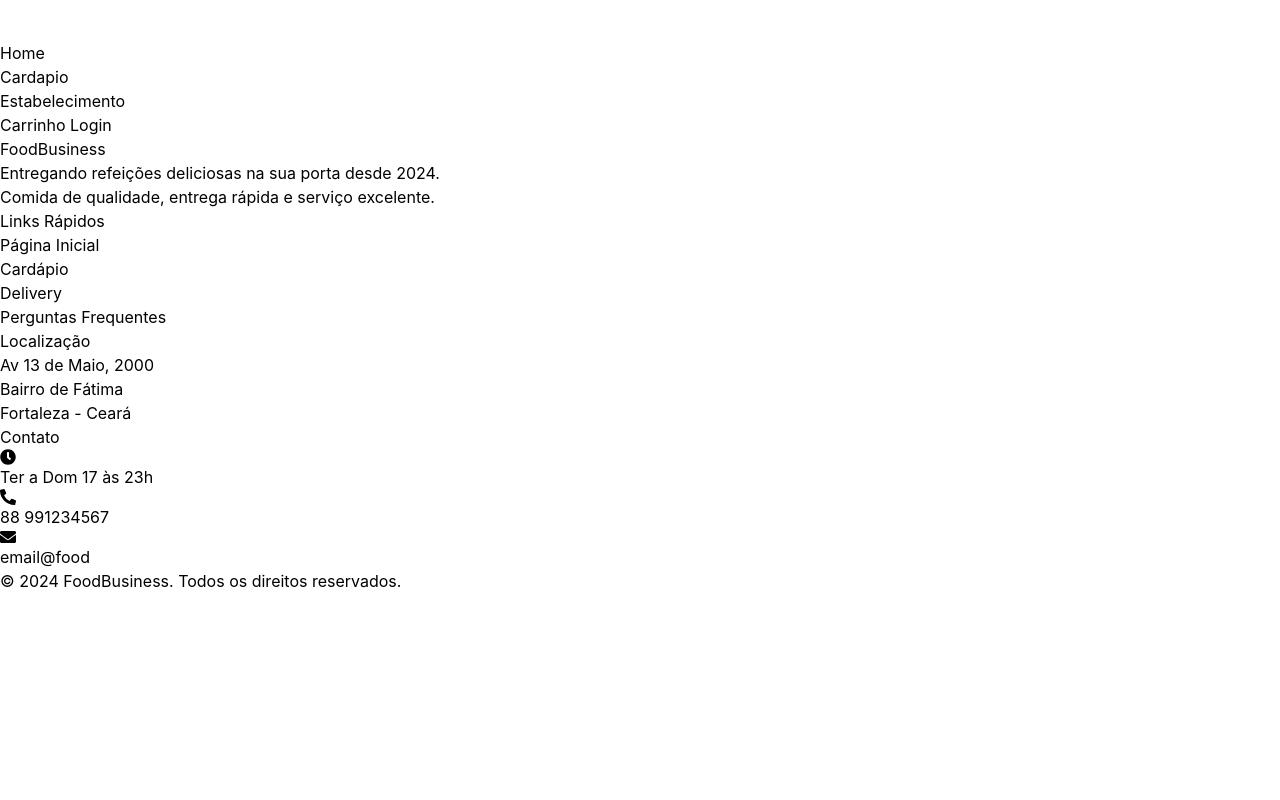
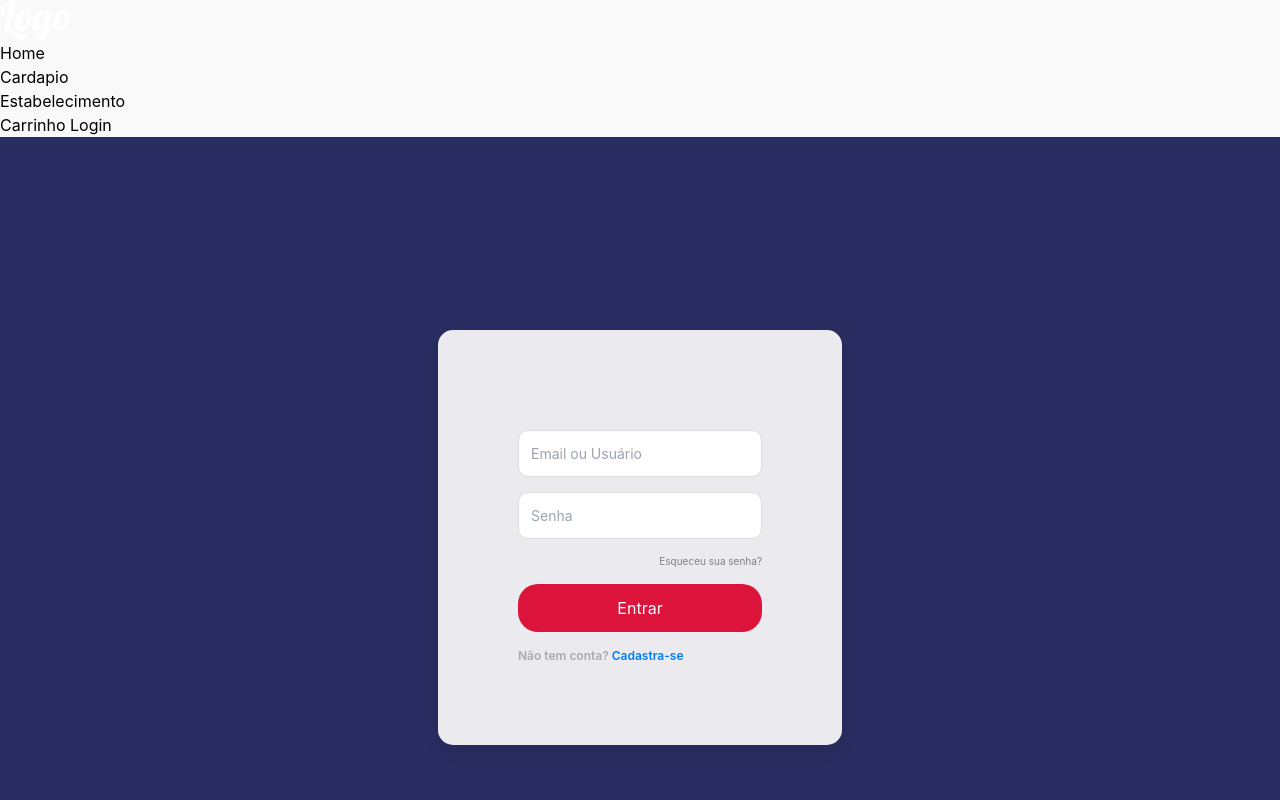
Before and after one commit to Marcelo-Tess/Projeto-FullStack, a React (Vite) app: page /login in a window 1280 px wide. Shown: the top 800 px of the page. Built offline with nearby package versions, Linux system fonts and the light colour scheme.

Commit message:
Tela De Login
Tela de Login, falta só alguns ajustes como icones e logo

```diff
--- a/src/Components/Nav/Nav.jsx
+++ b/src/Components/Nav/Nav.jsx
@@ -36,7 +36,7 @@ const Nav = () => {
           <Link to="/carrinho" className="hover:text-red-600 transition duration-200">
             <i className="fas fa-shopping-cart"></i> Carrinho
           </Link>
-          <Link to="/login" className="hover:text-red-600 transition duration-200 bg-gray-200 px-4 py-2 rounded-full flex items-center space-x-2">
+          <Link to="/login" className={ `hover:text-red-600 transition duration-200 ${changeColor ? 'bg-[#FF0000]' : 'bg-gray-200'} px-4 py-2 rounded-full flex items-center space-x-2`}>
             <i className="fas fa-user bg-black"></i> Login
           </Link>
         </div>
--- a/src/Page/Login.jsx
+++ b/src/Page/Login.jsx
@@ -1,19 +1,51 @@
 import Header from "../Components/Header/Header";
 import RetanguloBack from '../assets/RetanguloBack.png'
 import LogoRoxo from '../assets/LogoRoxo.png'
+import React, { useState } from 'react';
+import './login.css';
 
 export default function Login(){
 
     return(
 <div>
   <Header />
-  <div className="w-full h-1/2">
+  <div
+      style={{
+        backgroundImage: `url(${RetanguloBack})`,
+        backgroundSize: 'cover',
+        backgroundPosition: 'center',
+        backgroundRepeat: 'no-repeat',
+        minHeight: '100vh',
+        display: 'flex',
+        justifyContent: 'center',
+        alignItems: 'center',
+        padding: '20px',
+      }}
 
-  </div>
-  <div className="w-full h-1/2">
-
-  </div>
+    >
+      <div classname='container'>
+        {}
+        <div className="login-form at">
+            <input
+              name="login"
+              type="text"
+              placeholder="Email ou Usuário"
+            />
+            <input
+              name="senha"
+              type="password"
+              placeholder="Senha"
+            />
+            <div className="recuperarSenha">
+              <a href="#">Esqueceu sua senha?</a>
+            </div>
+          <button onClick={"#"}>Entrar</button>
+            <div className="LinkSign">
+              <p>Não tem conta? <a href="#">Cadastra-se</a></p>
+            </div>
+        </div>
+    </div>
 </div>
-
+</div>
     );
 }
--- /dev/null
+++ b/src/Page/login.css
@@ -0,0 +1,93 @@
+
+body {
+  font-family: Arial, sans-serif;
+  margin: 0;
+  padding: 0;
+  background-color: #f9f9f9;
+}
+
+h2 {
+  text-align: center;
+  margin-bottom: 20px;
+}
+
+.container {
+  max-width: 500px;
+  margin: 0 auto;
+  padding: 50px;
+  padding-top: 100px;
+  background: white;
+  border-radius: 15px;
+  box-shadow: 0 5px 15px rgba(0,0,0,0.1);
+}
+
+input {
+  padding: 12px;
+  border-radius: 10px;
+  border: 1px solid #ddd;
+  font-size: 14px;
+}
+
+.recuperarSenha{
+  display: flex;
+  justify-content: right;
+  font-size: 10px;
+  color: grey;
+}
+
+.LinkSign p{
+  color: #AAAAAA;
+  text-decoration: none;
+  font-weight: 600;
+  font-size: 12px;
+}
+
+.LinkSign p a{
+  color: #007BFF;
+  text-decoration: none;
+  font-weight: 600;
+  font-size: 12px;
+}
+
+.LinkSign p a:hover{
+  text-decoration: underline;
+}
+
+button, .BotaoEntrar {
+  padding: 12px;
+  border: none;
+  background-color: crimson;
+  color: white;
+  border-radius: 20px;
+  font-size: 16px;
+  cursor: pointer;
+  transition: 0.2s;
+  text-align: center;
+  text-decoration: none;
+}
+
+button:hover, .BotaoEntrar{
+  background-color: darkred;
+}
+.botoes {
+  display: flex;
+  justify-content: space-between;
+  gap: 10px;
+}
+
+.login-form {
+  display: none;
+  flex-direction: column;
+  max-width: 500px;
+  margin: 0 auto;
+  padding: 80px;
+  padding-top: 100px;
+  background: rgba(255, 255, 255, 0.9);
+  border-radius: 15px;
+  box-shadow: 0 5px 15px rgba(0,0,0,0.1);
+}
+
+.login-form.at {
+  display: flex;
+  gap: 15px;
+}
```
